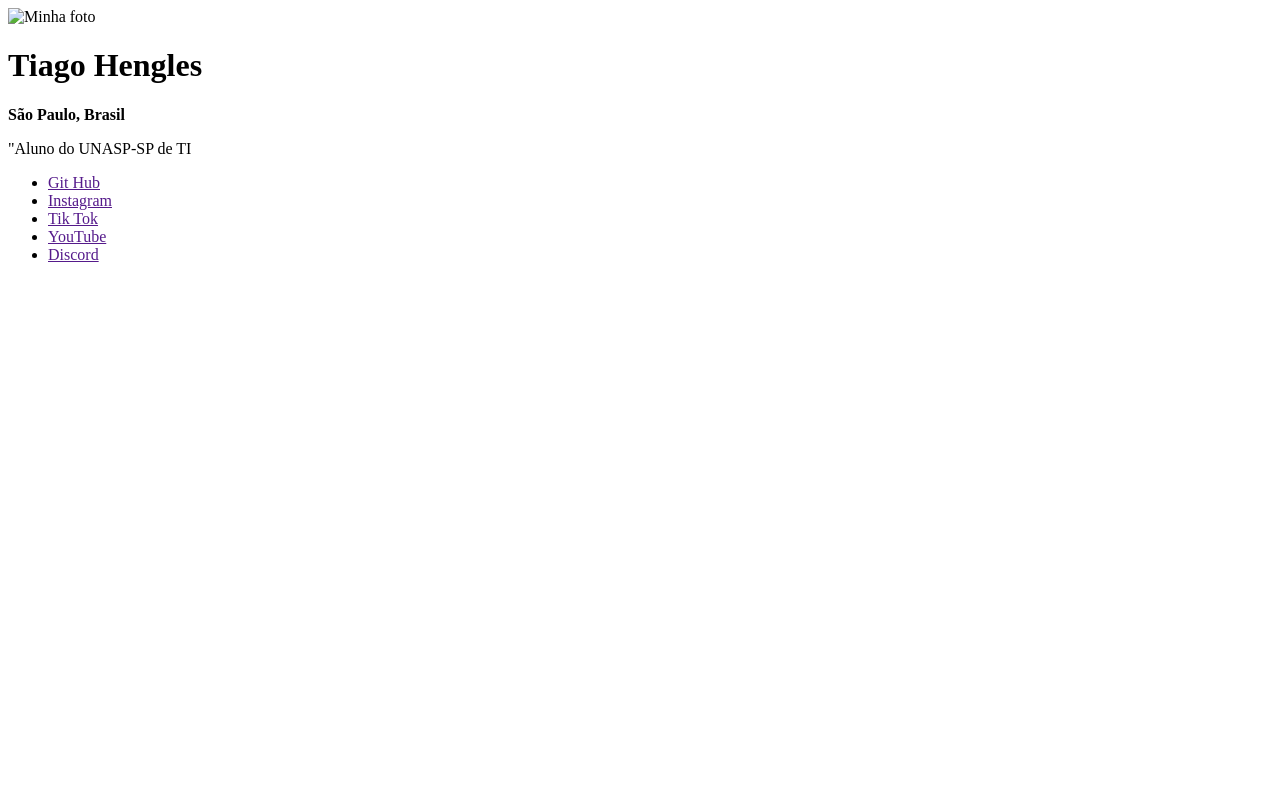
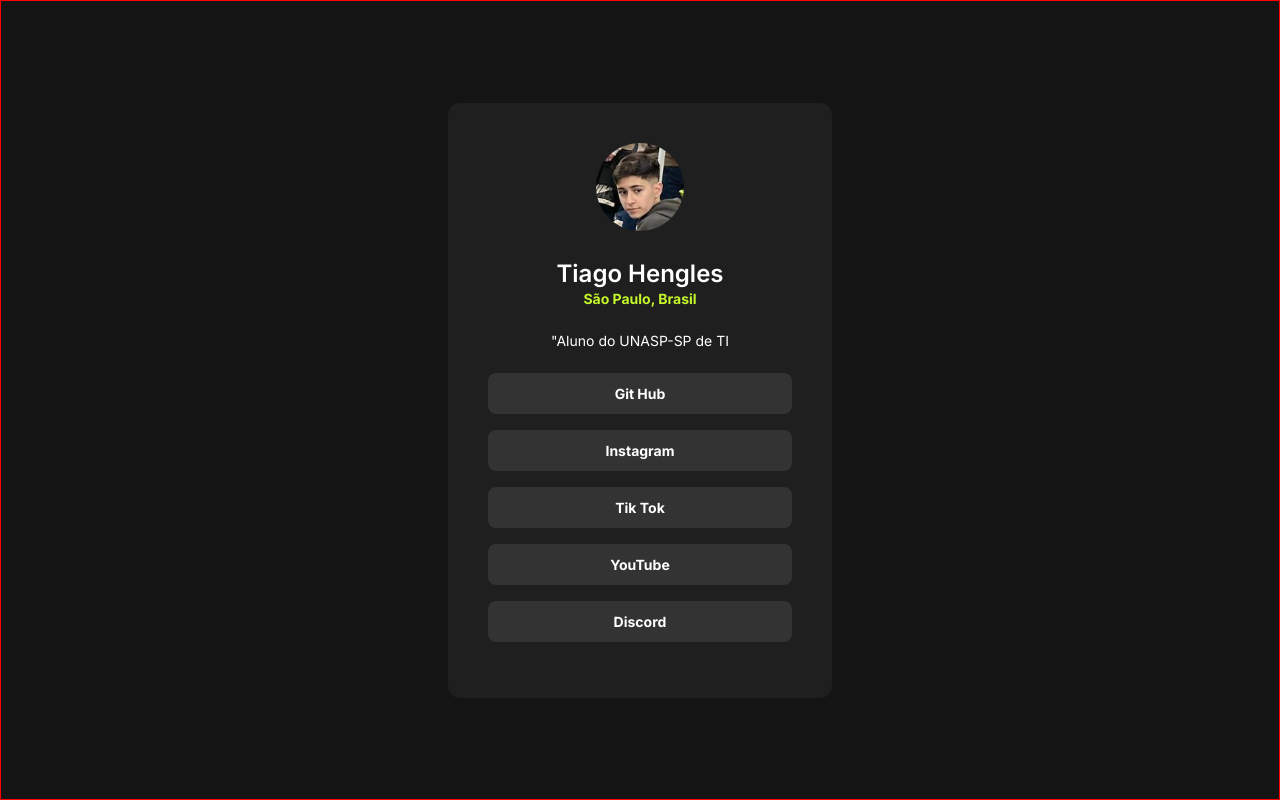
Before and after one commit to tiagohengles/link-tree, a plain HTML site: page index.html in a window 1280 px wide. Drawn offline with Linux system fonts and the light colour scheme.

Commit message:
projeto finalizado

```diff
--- a/index.html
+++ b/index.html
@@ -3,11 +3,12 @@
 <head>
   <meta charset="UTF-8">
   <meta name="viewport" content="width=device-width, initial-scale=1.0">
+  <link rel="stylesheet" href="style.css">
   <title>Link Tree</title>
 </head>
 <body>
    <div>
-    <img src="" alt="Minha foto ">
+    <img src="tsh.jpg" alt="Minha foto ">
 
     <h1>Tiago Hengles</h1>
 
--- a/style.css
+++ b/style.css
@@ -1 +1,77 @@
-/* Add styles here */
+@import url('https://fonts.googleapis.com/css2?family=Inter:ital,opsz,wght@0,14..32,100..900;1,14..32,100..900&display=swap');
+
+ *{
+    margin: 0 ;
+    padding: 0 ;
+    box-sizing: border-box ;
+    font-family: "inter", sans-serif;
+}
+
+:root{
+    --black: #141414;
+    --dark-grey: #1F1F1F;
+    --white: #FFF;
+    --neon-green: #C4F82A;
+    --grey: #333333;
+}
+
+
+body{
+    background-color: var(--black);
+    border: 1px solid red;
+    height:100vh;
+    display: flex;
+    justify-content: center;
+    align-items: center;
+}
+
+div{
+    background-color: var(--dark-grey);
+    color: var(--white);
+    width: 384px;
+    text-align: center;
+    border-radius: 12px;
+    padding: 40px;
+}
+img {
+    width: 88px;
+    border-radius: 50%;
+    margin-bottom: 24px;
+}
+
+h1 {
+    font-size: 24px;
+    font-weight: 600;
+}
+
+strong {
+    color: var(--neon-green);
+    font-size: 14px;
+}
+
+p {
+    margin-block: 24px;
+    font-size: 14px;
+}
+
+ul, li {
+    list-style: none;
+}
+
+a {
+    display: block;
+    background-color: var(--grey);
+    margin-bottom: 16px;
+    padding: 12px;
+    color: var(--white);
+    text-decoration: none;
+    font-size: 14px;
+    font-weight: 700;
+    border-radius: 8px;
+}
+
+a:houver {
+    background-color: var(--neon-green);
+    color: var(--dark-grey);
+    transition: 0.4s;
+}
```
Also changed, not shown: tsh.jpg (added).
